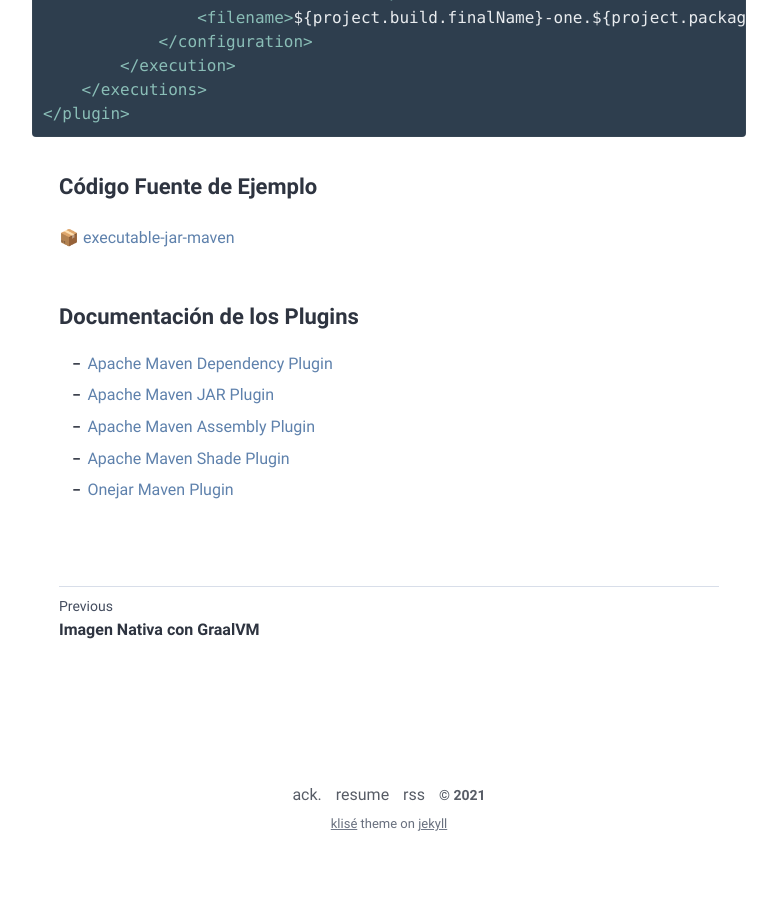
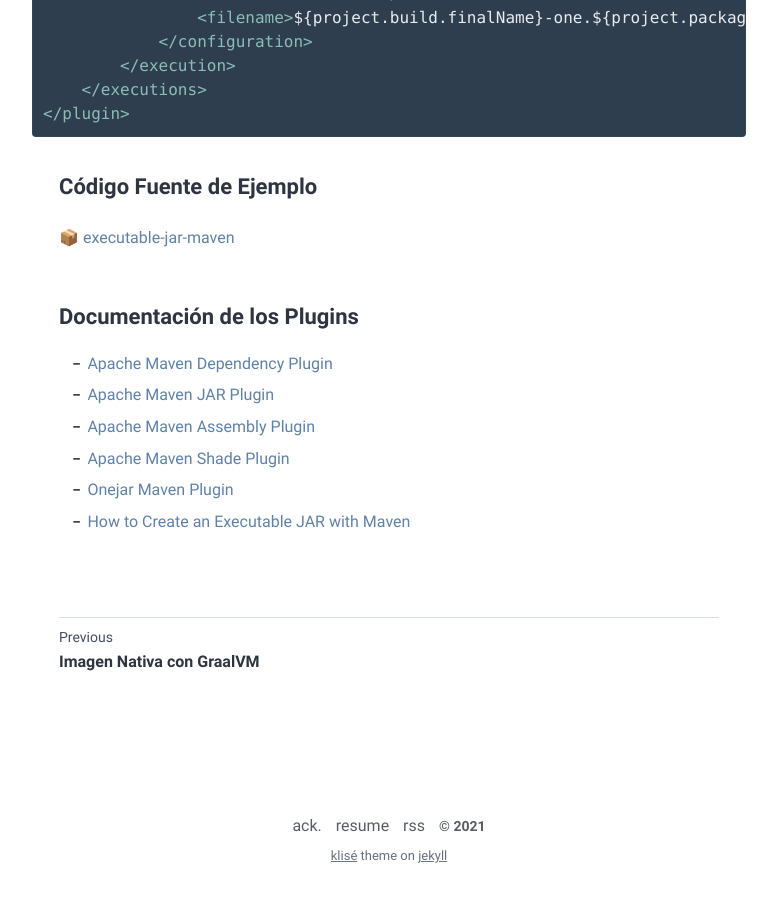
Before and after one commit to barrantesgerman/blog, a Jekyll site: the page built from _posts/jar-ejecutable-con-maven/2021-09-24-jar-ejecutable-con-maven.md, in a window 1280 px wide and 900 px high, scrolled down 5465 px. Shown: the whole window, without its empty margins (251-1028 px from the left). Built offline with Jekyll 4.4.1, drawn with Linux system fonts in a browser that asks for light colours; before the commit the page ends 6333 px from its top, so only the background shows below that.

Commit message:
Mejorar documentación

```diff
--- a/_posts/jar-ejecutable-con-maven/2021-09-24-jar-ejecutable-con-maven.md
+++ b/_posts/jar-ejecutable-con-maven/2021-09-24-jar-ejecutable-con-maven.md
@@ -222,3 +222,4 @@ Se debe agregar el siguiente plugin al proyecto:
 * [Apache Maven Assembly Plugin](https://maven.apache.org/plugins/maven-assembly-plugin/)
 * [Apache Maven Shade Plugin](https://maven.apache.org/plugins/maven-shade-plugin/)
 * [Onejar Maven Plugin](https://github.com/jolira/onejar-maven-plugin)
+* [How to Create an Executable JAR with Maven](https://www.baeldung.com/executable-jar-with-maven)
```
